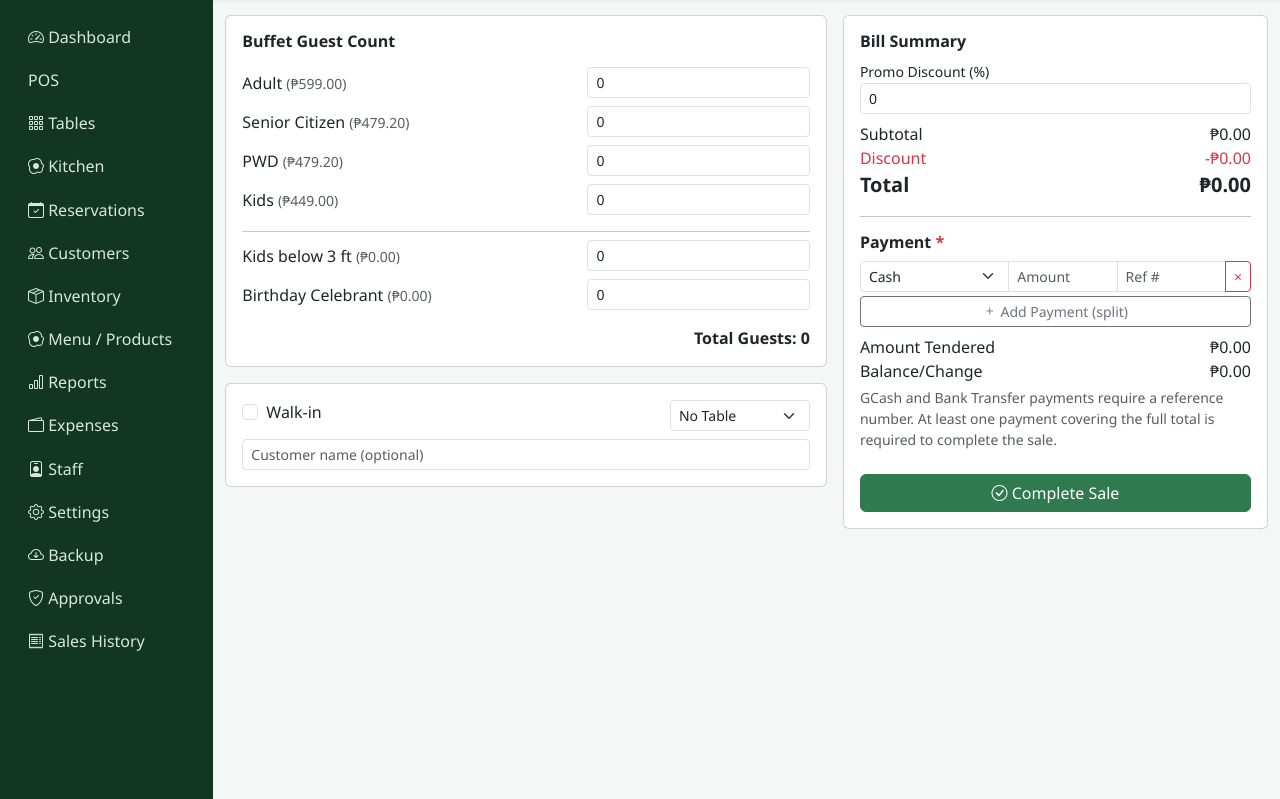
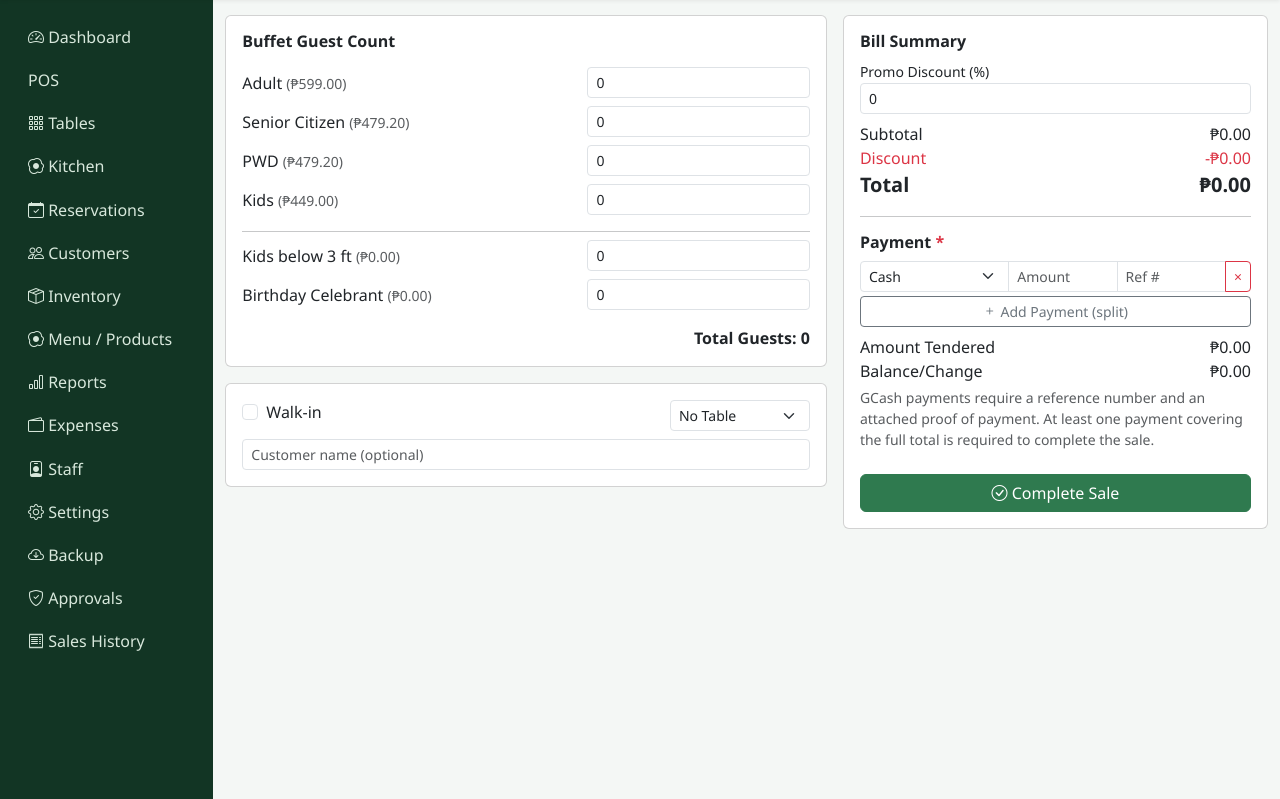
Before and after one commit to itznavii/pos-4, a Flask app: page /pos/ in a window 1280 px wide. Shown: the part 57-856 px from the top of the page. Run offline with Flask 3, Linux system fonts and the light colour scheme; a user stored in the database is signed in; some libraries are stand-ins or nearby versions.

Commit message:
Add files via upload

```diff
--- a/app/models.py
+++ b/app/models.py
@@ -121,11 +121,23 @@ class Sale(db.Model):
     payments = db.relationship(
         "SalePayment", backref="sale", lazy=True, cascade="all, delete-orphan"
     )
+    attachments = db.relationship(
+        "SaleAttachment", backref="sale", lazy=True, cascade="all, delete-orphan"
+    )
     cashier = db.relationship("User", foreign_keys=[cashier_id])
     reservation = db.relationship("Reservation", foreign_keys=[reservation_id])
 
     def total_paid(self):
         return sum(p.amount for p in self.payments)
+
+
+class SaleAttachment(db.Model):
+    """Proof-of-payment file (screenshot/receipt) attached to a sale."""
+
+    id = db.Column(db.Integer, primary_key=True)
+    sale_id = db.Column(db.Integer, db.ForeignKey("sale.id"))
+    filename = db.Column(db.String(255))
+    uploaded_at = db.Column(db.DateTime, default=datetime.utcnow)
 
 
 class SaleItem(db.Model):
--- a/app/pos/routes.py
+++ b/app/pos/routes.py
@@ -1,4 +1,5 @@
 from datetime import datetime
+import json
 
 from flask import Blueprint, render_template, request, jsonify, send_file, abort, flash, redirect, url_for
 from flask_login import login_required, current_user
@@ -10,6 +11,7 @@ from app.models import (
     Sale,
     SaleItem,
     SalePayment,
+    SaleAttachment,
     RestaurantTable,
     Customer,
     InventoryTransaction,
@@ -21,13 +23,14 @@ from app.utils import (
     deduct_inventory_for_sale_item,
     check_low_stock_and_notify,
     generate_receipt_pdf,
+    save_upload,
 )
 from app.notifications.helpers import notify
 
 pos = Blueprint("pos", __name__)
 
 SENIOR_PWD_RATE = 0.20
-METHODS_REQUIRING_REFERENCE = {"gcash", "bank transfer"}
+METHODS_REQUIRING_REFERENCE = {"gcash"}
 
 
 @pos.route("/")
@@ -69,7 +72,16 @@ def api_next_queue():
 @login_required
 @csrf.exempt
 def checkout():
-    data = request.get_json(force=True)
+    # Accepts multipart/form-data (or regular form-encoded) so a
+    # proof-of-payment file can be attached: field "payload" holds the
+    # JSON-encoded sale data, field "proof_file" holds the optional/required
+    # attachment. Falls back to a plain JSON body (no file) for compatibility.
+    if "payload" in request.form:
+        data = json.loads(request.form.get("payload", "{}"))
+        proof_file = request.files.get("proof_file")
+    else:
+        data = request.get_json(force=True)
+        proof_file = None
 
     product = Product.query.filter_by(id=data.get("product_id"), is_buffet=True).first()
     if not product:
@@ -129,13 +141,26 @@ def checkout():
     if not payments or amount_tendered <= 0:
         return jsonify({"error": "Please enter at least one payment before completing the sale."}), 400
 
+    needs_proof = False
     for p in payments:
         method = (p.get("method") or "").strip()
-        if method.lower() in METHODS_REQUIRING_REFERENCE and not (p.get("reference_number") or "").strip():
-            return jsonify({"error": f"A reference number is required for {method} payments."}), 400
+        if method.lower() in METHODS_REQUIRING_REFERENCE:
+            if not (p.get("reference_number") or "").strip():
+                return jsonify({"error": f"A reference number is required for {method} payments."}), 400
+            needs_proof = True
+
+    if needs_proof and not (proof_file and proof_file.filename):
+        return jsonify({"error": "Please attach proof of payment (screenshot/receipt) for GCash payments."}), 400
 
     if amount_tendered + 0.01 < total:
         return jsonify({"error": f"Payment (₱{amount_tendered:.2f}) is less than the total bill (₱{total:.2f})."}), 400
+
+    attachment_filename = None
+    if proof_file and proof_file.filename:
+        try:
+            attachment_filename = save_upload(proof_file, subfolder="sales")
+        except ValueError as e:
+            return jsonify({"error": str(e)}), 400
 
     is_walkin = bool(data.get("is_walkin", False))
     table_id = data.get("table_id") or None
@@ -182,6 +207,9 @@ def checkout():
                 reference_number=p.get("reference_number"),
             )
         )
+
+    if attachment_filename:
+        db.session.add(SaleAttachment(sale_id=sale.id, filename=attachment_filename))
 
     if table_id:
         table = RestaurantTable.query.get(table_id)
--- a/app/templates/pos/index.html
+++ b/app/templates/pos/index.html
@@ -49,7 +49,12 @@
       <button class="btn btn-sm btn-outline-secondary mb-2" onclick="addPaymentRow()"><i class="bi bi-plus"></i> Add Payment (split)</button>
       <div class="d-flex justify-content-between"><span>Amount Tendered</span><span id="tenderedDisplay">₱0.00</span></div>
       <div class="d-flex justify-content-between"><span>Balance/Change</span><span id="changeDisplay">₱0.00</span></div>
-      <div class="form-text text-muted small mb-2">GCash and Bank Transfer payments require a reference number. At least one payment covering the full total is required to complete the sale.</div>
+
+      <div class="mb-2 mt-2" id="proofFileWrap" style="display:none;">
+        <label class="form-label mb-0 small">Attach Proof of Payment (screenshot/receipt) <span class="text-danger">*</span></label>
+        <input type="file" id="proofFile" class="form-control form-control-sm" accept=".png,.jpg,.jpeg,.gif,.webp,.pdf">
+      </div>
+      <div class="form-text text-muted small mb-2">GCash payments require a reference number and an attached proof of payment. At least one payment covering the full total is required to complete the sale.</div>
 
       <button class="btn btn-sv w-100 mt-3" onclick="checkout()"><i class="bi bi-check-circle"></i> Complete Sale</button>
     </div>
@@ -151,7 +156,7 @@ function recalc() {
 }
 document.getElementById('promoDiscount').addEventListener('input', recalc);
 
-const REQUIRES_REFERENCE = ['GCash', 'Bank Transfer'];
+const REQUIRES_REFERENCE = ['GCash'];
 let paymentRowCount = 0;
 function addPaymentRow() {
   paymentRowCount++;
@@ -161,11 +166,11 @@ function addPaymentRow() {
   div.id = 'payrow_' + id;
   div.innerHTML = `
     <select class="form-select" id="paymethod_${id}" onchange="toggleRefRequired(${id})">
-      <option>Cash</option><option>GCash</option><option>Bank Transfer</option><option>Credit Card</option>
+      <option>Cash</option><option>GCash</option><option>Credit Card</option>
     </select>
     <input type="number" class="form-control" placeholder="Amount" id="payamount_${id}" oninput="recalcPayments()">
     <input type="text" class="form-control" placeholder="Ref #" id="payref_${id}">
-    <button class="btn btn-outline-danger" onclick="document.getElementById('payrow_${id}').remove(); recalcPayments();">&times;</button>
+    <button class="btn btn-outline-danger" onclick="document.getElementById('payrow_${id}').remove(); recalcPayments(); updateProofFileVisibility();">&times;</button>
   `;
   document.getElementById('paymentRows').appendChild(div);
 }
@@ -181,6 +186,21 @@ function toggleRefRequired(id) {
     refInput.placeholder = 'Ref #';
     refInput.classList.remove('border-warning');
   }
+  updateProofFileVisibility();
+}
+
+function anyPaymentNeedsProof() {
+  const rows = document.querySelectorAll('#paymentRows > div');
+  for (const row of rows) {
+    const id = row.id.split('_')[1];
+    const method = document.getElementById('paymethod_' + id).value;
+    if (REQUIRES_REFERENCE.includes(method)) return true;
+  }
+  return false;
+}
+
+function updateProofFileVisibility() {
+  document.getElementById('proofFileWrap').style.display = anyPaymentNeedsProof() ? '' : 'none';
 }
 
 function getPayments() {
@@ -228,6 +248,12 @@ function checkout() {
       return;
     }
   }
+  const proofFileInput = document.getElementById('proofFile');
+  const proofFile = proofFileInput.files[0] || null;
+  if (anyPaymentNeedsProof() && !proofFile) {
+    alert('Please attach proof of payment (screenshot/receipt) for GCash payments.');
+    return;
+  }
   if (tendered + 0.01 < t.total) {
     alert(`Payment (₱${tendered.toFixed(2)}) is less than the total bill (₱${t.total.toFixed(2)}).`);
     return;
@@ -242,10 +268,14 @@ function checkout() {
     table_id: document.getElementById('tableSelect').value || null,
     customer_name: document.getElementById('customerName').value
   };
+
+  const formData = new FormData();
+  formData.append('payload', JSON.stringify(payload));
+  if (proofFile) formData.append('proof_file', proofFile);
+
   fetch("{{ url_for('pos.checkout') }}", {
     method: 'POST',
-    headers: { 'Content-Type': 'application/json' },
-    body: JSON.stringify(payload)
+    body: formData
   }).then(r => r.json()).then(res => {
     if (res.error) { alert(res.error); return; }
     if (res.requires_approval) {
@@ -256,6 +286,7 @@ function checkout() {
     TIERS.forEach(tr => { const i = document.getElementById('tier_' + tr); if (i) i.value = 0; });
     FREE_TYPES.forEach(ft => { const i = document.getElementById('free_' + ft); if (i) i.value = 0; });
     document.getElementById('paymentRows').innerHTML = ''; addPaymentRow();
+    proofFileInput.value = '';
     recalc();
   }).catch(() => alert('Checkout failed. Please try again.'));
 }
```
Also changed, not shown: app/templates/pos/sale_detail.html (+12 -0 lines).
